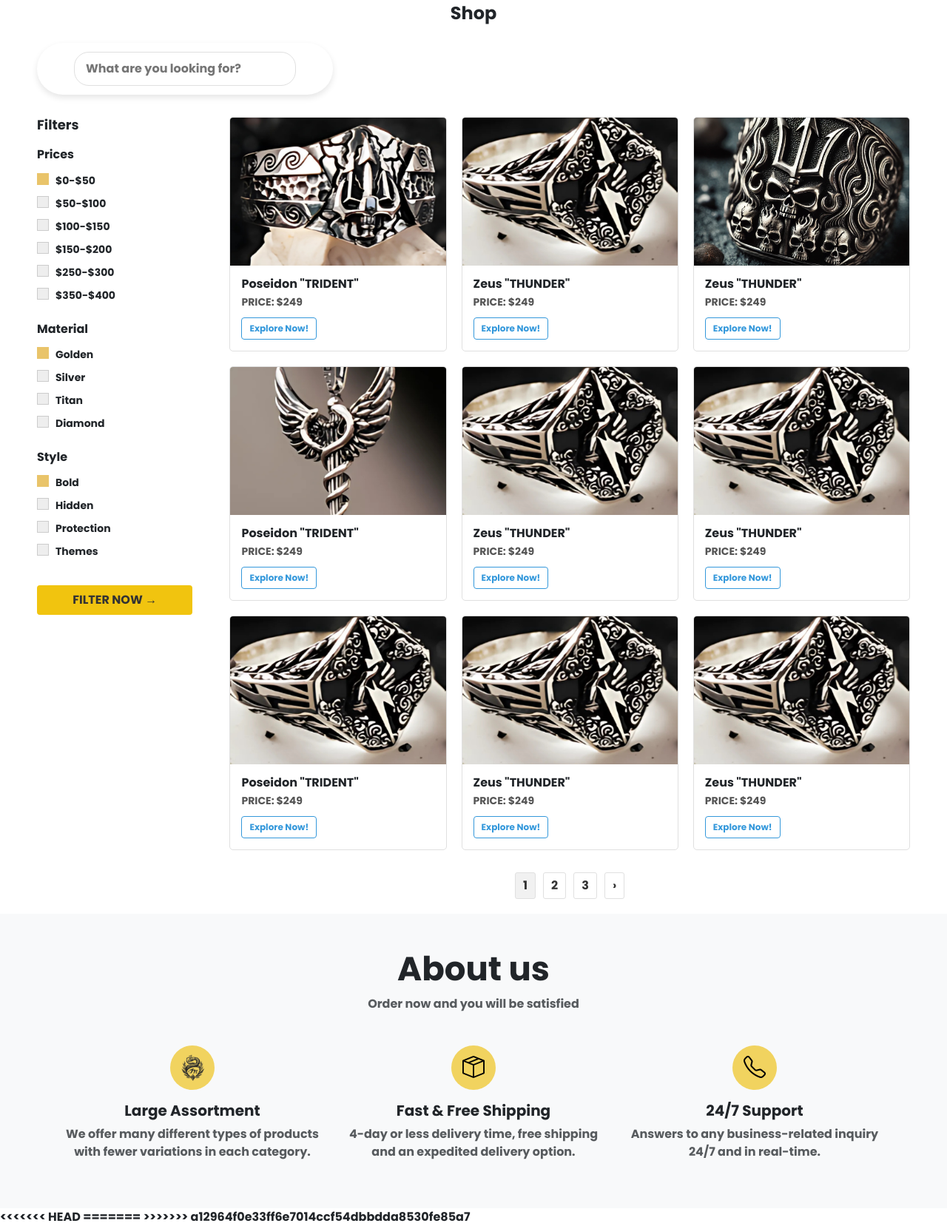
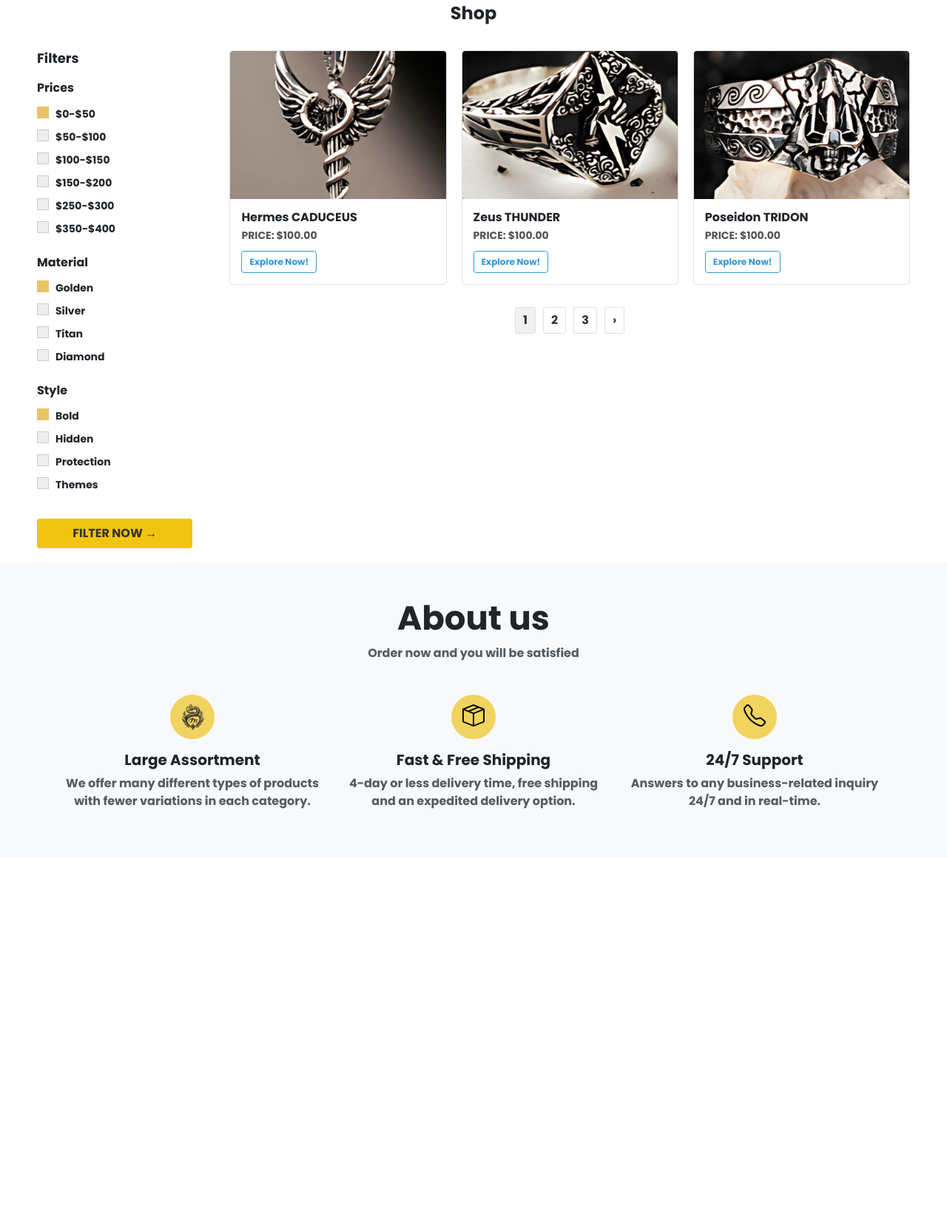
Before and after one commit to KimNgan369/web-shop, a PHP site: page /index.php?pg=shop in a window 1280 px wide. Shown: the part 76-1733 px from the top of the page at 74% size. After the commit the page ends 1169 px from the top, so only its background shows below. Run offline with PHP 8.4, Linux system fonts and the light colour scheme; data comes from the database, SQL or seed files in the repository.

Commit message:
xong san pham roi nha

```diff
--- a/dao/products.php
+++ b/dao/products.php
@@ -44,6 +44,35 @@
             LIMIT " . $limi;
 
     return pdo_query($sql);
+}
+
+function get_dssp($limi, $filtered_price = [], $filtered_material = [], $filtered_style = []) {
+    $sql = "SELECT * FROM products WHERE 1";
+
+    // Lọc theo giá
+    if (!empty($filtered_price)) {
+        $price_conditions = [];
+        foreach ($filtered_price as $price) {
+            list($min, $max) = explode('-', $price);
+            $price_conditions[] = "price BETWEEN $min AND $max";
+        }
+        $sql .= " AND (" . implode(" OR ", $price_conditions) . ")";
+    }
+
+    // Lọc theo vật liệu
+    if (!empty($filtered_material)) {
+        $sql .= " AND material IN ('" . implode("','", $filtered_material) . "')";
+    }
+
+    // Lọc theo phong cách
+    if (!empty($filtered_style)) {
+        $sql .= " AND style IN ('" . implode("','", $filtered_style) . "')";
+    }
+
+    // Thêm sắp xếp và giới hạn
+    $sql .= " ORDER BY id DESC LIMIT " . $limi;
+
+    return pdo_query($sql);  // Thực thi truy vấn
 }
 
 
--- a/index.php
+++ b/index.php
@@ -15,6 +15,7 @@
 } else {
     switch ($_GET['pg']) {
         case 'shop':
+            $dssp=get_dssp(6);
             include "view/shop.php";
             break;
         case 'gioithieu':
@@ -28,9 +29,3 @@
 
 include "view/footer.php";
 ?>
-<<<<<<< HEAD
-=======
-
-<!-- emlagietcho -->
-
->>>>>>> a12964f0e33ff6e7014ccf54dbbdda8530fe85a7
--- a/view/header.php
+++ b/view/header.php
@@ -30,7 +30,7 @@
 
         <div class="navigation-links">
             <ul>
-                <li><a href="#">Home</a></li>
+                <li><a href="index.php">Home</a></li>
                 <li><a href="?pg=shop">Shop</a></li>
                 <li><a href="#">Contacts</a></li>
             </ul>
--- a/view/shop.php
+++ b/view/shop.php
@@ -1,4 +1,44 @@
+<?php
+if ($_SERVER['REQUEST_METHOD'] == 'POST') {
+    // Nhận các bộ lọc từ form POST
+    $filtered_price = isset($_POST['price']) ? $_POST['price'] : [];
+    $filtered_material = isset($_POST['material']) ? $_POST['material'] : [];
+    $filtered_style = isset($_POST['style']) ? $_POST['style'] : [];
 
+    // Lấy danh sách sản phẩm đã lọc
+    $dssp = get_dssp(3, $filtered_price, $filtered_material, $filtered_style);
+
+    // Xây dựng HTML cho các sản phẩm
+    $html_dssp = '';
+    foreach($dssp as $sp) {
+        extract($sp);
+        $html_dssp .= '<div class="product-card">
+                            <img src="layout/img/'.$image.'" alt="">
+                            <div class="product-info">
+                                <h3>'.$name.'</h3>
+                                <p class="price">PRICE: $'.$price.'</p>
+                                <button class="explore-btn">Explore Now!</button>
+                            </div>
+                        </div>';
+    }
+} else {
+    // Nếu không có form POST, chỉ lấy tất cả sản phẩm
+    $dssp = get_dssp(10);
+    $html_dssp = '';
+    foreach($dssp as $sp) {
+        extract($sp);
+        $html_dssp .= '<div class="product-card">
+                            <img src="layout/img/'.$image.'" alt="">
+                            <div class="product-info">
+                                <h3>'.$name.'</h3>
+                                <p class="price">PRICE: $'.$price.'</p>
+                                <button class="explore-btn">Explore Now!</button>
+                            </div>
+                        </div>';
+    }
+}
+
+?>
     <main>
         <section class="page-title">
             <h1>Shop</h1>
@@ -6,47 +46,42 @@
             </div>
         </section>
 
-        <section class="search-bar">
-            <div class="search-container">
-                <input type="text" placeholder="What are you looking for?">
-                <button type="submit"><i class="fas fa-search"></i></button>
-            </div>
-        </section>
 
         <div class="content-wrapper">
             <aside class="filters">
-                <h2>Filters</h2>
+            <h2>Filters</h2>
 
+            <form method="POST">
                 <div class="filter-group">
                     <h3>Prices</h3>
                     <div class="checkbox-group">
                         <label class="checkbox-container">
-                            <input type="checkbox" checked>
+                            <input type="checkbox" name="price[]" value="0-50" checked>
                             <span class="checkmark"></span>
                             $0-$50
                         </label>
                         <label class="checkbox-container">
-                            <input type="checkbox">
+                            <input type="checkbox" name="price[]" value="50-100">
                             <span class="checkmark"></span>
                             $50-$100
                         </label>
                         <label class="checkbox-container">
-                            <input type="checkbox">
+                            <input type="checkbox" name="price[]" value="100-150">
                             <span class="checkmark"></span>
                             $100-$150
                         </label>
                         <label class="checkbox-container">
-                            <input type="checkbox">
+                            <input type="checkbox" name="price[]" value="150-200">
                             <span class="checkmark"></span>
                             $150-$200
                         </label>
                         <label class="checkbox-container">
-                            <input type="checkbox">
+                            <input type="checkbox" name="price[]" value="250-300">
                             <span class="checkmark"></span>
                             $250-$300
                         </label>
                         <label class="checkbox-container">
-                            <input type="checkbox">
+                            <input type="checkbox" name="price[]" value="350-400">
                             <span class="checkmark"></span>
                             $350-$400
                         </label>
@@ -57,22 +92,22 @@
                     <h3>Material</h3>
                     <div class="checkbox-group">
                         <label class="checkbox-container">
-                            <input type="checkbox" checked>
+                            <input type="checkbox" name="material[]" value="Golden" checked>
                             <span class="checkmark"></span>
                             Golden
                         </label>
                         <label class="checkbox-container">
-                            <input type="checkbox">
+                            <input type="checkbox" name="material[]" value="Silver">
                             <span class="checkmark"></span>
                             Silver
                         </label>
                         <label class="checkbox-container">
-                            <input type="checkbox">
+                            <input type="checkbox" name="material[]" value="Titan">
                             <span class="checkmark"></span>
                             Titan
                         </label>
                         <label class="checkbox-container">
-                            <input type="checkbox">
+                            <input type="checkbox" name="material[]" value="Diamond">
                             <span class="checkmark"></span>
                             Diamond
                         </label>
@@ -83,35 +118,37 @@
                     <h3>Style</h3>
                     <div class="checkbox-group">
                         <label class="checkbox-container">
-                            <input type="checkbox" checked>
+                            <input type="checkbox" name="style[]" value="Bold" checked>
                             <span class="checkmark"></span>
                             Bold
                         </label>
                         <label class="checkbox-container">
-                            <input type="checkbox">
+                            <input type="checkbox" name="style[]" value="Hidden">
                             <span class="checkmark"></span>
                             Hidden
                         </label>
                         <label class="checkbox-container">
-                            <input type="checkbox">
+                            <input type="checkbox" name="style[]" value="Protection">
                             <span class="checkmark"></span>
                             Protection
                         </label>
                         <label class="checkbox-container">
-                            <input type="checkbox">
+                            <input type="checkbox" name="style[]" value="Themes">
                             <span class="checkmark"></span>
                             Themes
                         </label>
                     </div>
                 </div>
 
-                <button class="filter-btn">FILTER NOW →</button>
-            </aside>
+                <button type="submit" class="filter-btn">FILTER NOW →</button>
+            </form>
+        </aside>
 
             <section class="products">
                 <div class="products-grid">
+                    <?php echo $html_dssp; ?>
                     <!-- Row 1 -->
-                    <div class="product-card">
+                    <!-- <div class="product-card">
                         <img src="layout/img/poseidon.png" alt="Poseidon TRIDENT Ring">
                         <div class="product-info">
                             <h3>Poseidon "TRIDENT"</h3>
@@ -137,9 +174,9 @@
                             <button class="explore-btn">Explore Now!</button>
                         </div>
                     </div>
-
+                     -->
                     <!-- Row 2 -->
-                    <div class="product-card">
+                    <!-- <div class="product-card">
                         <img src="layout/img/hermes.png" alt="Poseidon TRIDENT Ring">
                         <div class="product-info">
                             <h3>Poseidon "TRIDENT"</h3>
@@ -164,10 +201,10 @@
                             <p class="price">PRICE: $249</p>
                             <button class="explore-btn">Explore Now!</button>
                         </div>
-                    </div>
+                    </div> -->
 
                     <!-- Row 3 -->
-                    <div class="product-card">
+                    <!-- <div class="product-card">
                         <img src="layout/img/zeus.png" alt="Poseidon TRIDENT Ring">
                         <div class="product-info">
                             <h3>Poseidon "TRIDENT"</h3>
@@ -192,7 +229,7 @@
                             <p class="price">PRICE: $249</p>
                             <button class="explore-btn">Explore Now!</button>
                         </div>
-                    </div>
+                    </div> -->
                 </div>
 
                 <div class="pagination">
```
